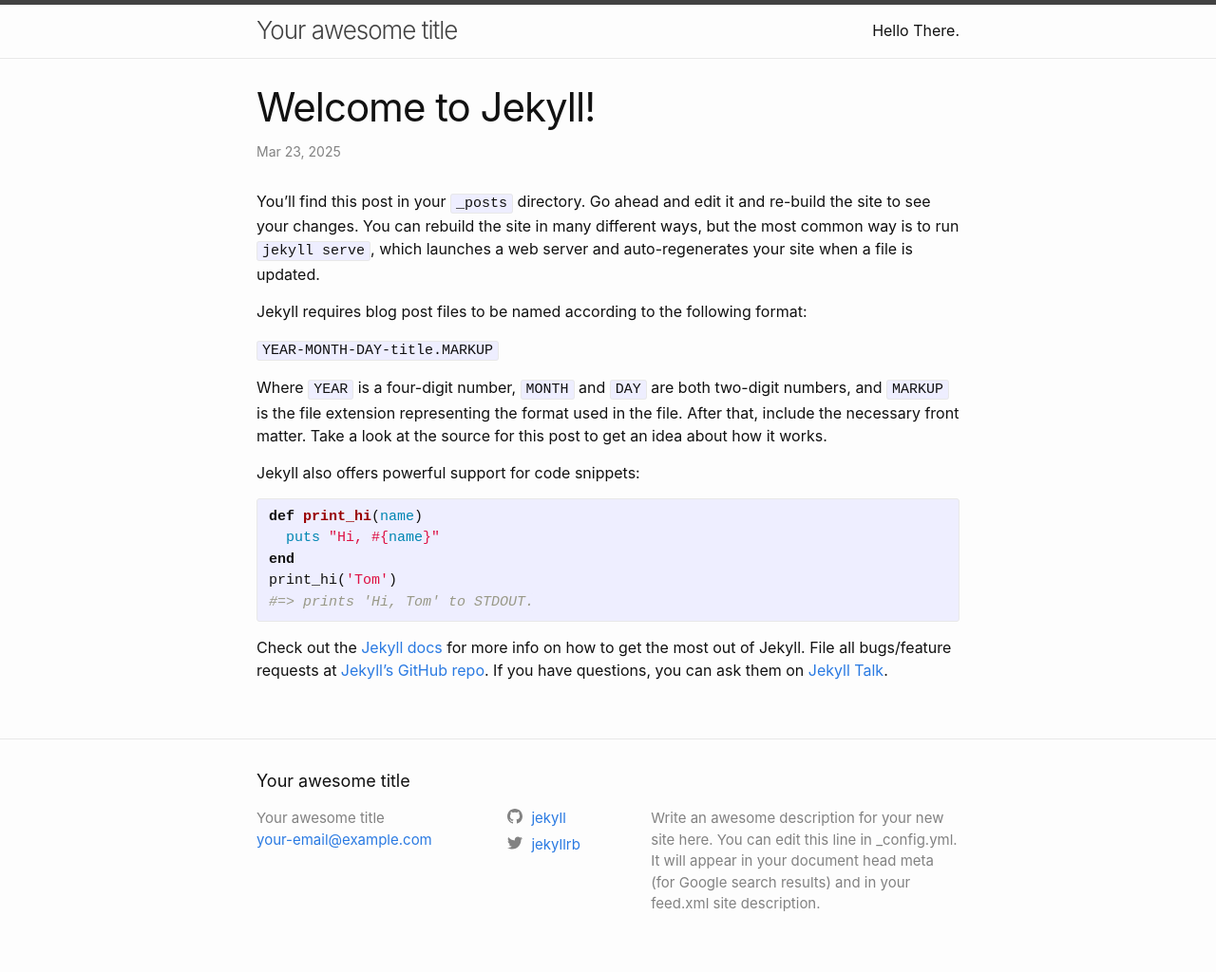
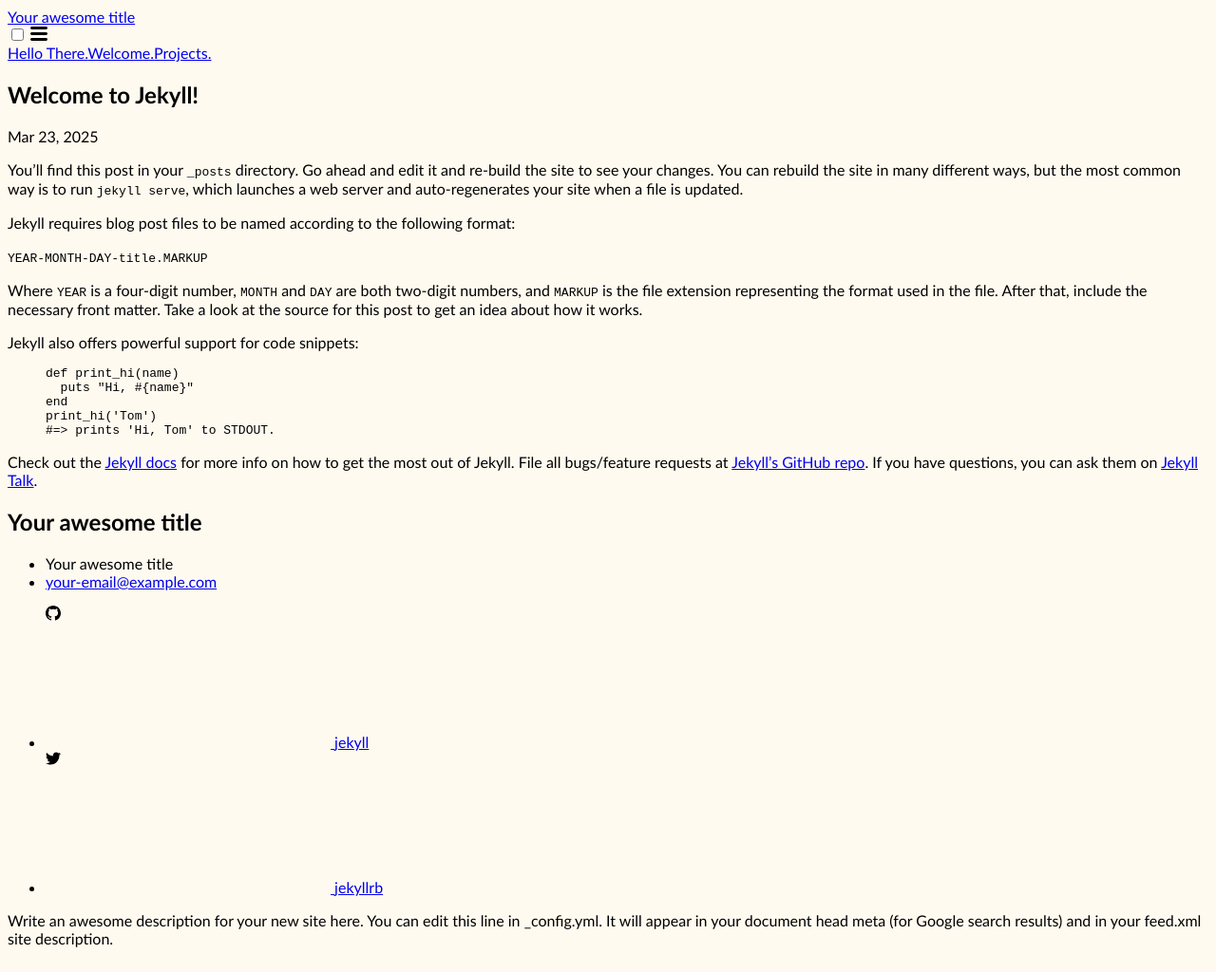
Before and after one commit to yolanda-tan/yolanda-tan.github.io, a Jekyll site: the page built from _posts/2025-03-23-welcome-to-jekyll.markdown, in a window 1280 px wide. Shown: the whole page at 95% size. Built offline with Jekyll 4.4.1, drawn with Linux system fonts in a browser that asks for light colours.

Commit message:
Added projects page and modified CSS

```diff
--- a/_sass/minima.scss
+++ /dev/null
@@ -1,51 +0,0 @@
-@charset "utf-8";
-
-// Define defaults for each variable.
-
-$base-font-family: -apple-system, BlinkMacSystemFont, "Segoe UI", Roboto, Helvetica, Arial, sans-serif, "Apple Color Emoji", "Segoe UI Emoji", "Segoe UI Symbol" !default;
-$base-font-size:   16px !default;
-$base-font-weight: 400 !default;
-$small-font-size:  $base-font-size * 0.875 !default;
-$base-line-height: 1.5 !default;
-
-$spacing-unit:     30px !default;
-
-$text-color:       #111 !default;
-$background-color: #fdfdfd !default;
-$brand-color:      #2a7ae2 !default;
-
-$grey-color:       #828282 !default;
-$grey-color-light: lighten($grey-color, 40%) !default;
-$grey-color-dark:  darken($grey-color, 25%) !default;
-
-$table-text-align: left !default;
-
-// Width of the content area
-$content-width:    800px !default;
-
-$on-palm:          600px !default;
-$on-laptop:        800px !default;
-
-// Use media queries like this:
-// @include media-query($on-palm) {
-//   .wrapper {
-//     padding-right: $spacing-unit / 2;
-//     padding-left: $spacing-unit / 2;
-//   }
-// }
-@mixin media-query($device) {
-  @media screen and (max-width: $device) {
-    @content;
-  }
-}
-
-@mixin relative-font-size($ratio) {
-  font-size: $base-font-size * $ratio;
-}
-
-// Import partials.
-@import
-  "minima/base",
-  "minima/layout",
-  "minima/syntax-highlighting"
-;
--- a/_sass/minima/_base.scss
+++ /dev/null
@@ -1,254 +0,0 @@
-/**
- * Reset some basic elements
- */
-body, h1, h2, h3, h4, h5, h6,
-p, blockquote, pre, hr,
-dl, dd, ol, ul, figure {
-  margin: 0;
-  padding: 0;
-}
-
-
-
-/**
- * Basic styling
- */
-body {
-  font: $base-font-weight #{$base-font-size}/#{$base-line-height} $base-font-family;
-  color: $text-color;
-  background-color: $background-color;
-  -webkit-text-size-adjust: 100%;
-  -webkit-font-feature-settings: "kern" 1;
-     -moz-font-feature-settings: "kern" 1;
-       -o-font-feature-settings: "kern" 1;
-          font-feature-settings: "kern" 1;
-  font-kerning: normal;
-  display: flex;
-  min-height: 100vh;
-  flex-direction: column;
-}
-
-
-
-/**
- * Set `margin-bottom` to maintain vertical rhythm
- */
-h1, h2, h3, h4, h5, h6,
-p, blockquote, pre,
-ul, ol, dl, figure,
-%vertical-rhythm {
-  margin-bottom: $spacing-unit * 0.5;
-}
-
-
-
-/**
- * `main` element
- */
-main {
-  display: block; /* Default value of `display` of `main` element is 'inline' in IE 11. */
-}
-
-
-
-/**
- * Images
- */
-img {
-  max-width: 100%;
-  vertical-align: middle;
-}
-
-
-
-/**
- * Figures
- */
-figure > img {
-  display: block;
-}
-
-figcaption {
-  font-size: $small-font-size;
-}
-
-
-
-/**
- * Lists
- */
-ul, ol {
-  margin-left: $spacing-unit;
-}
-
-li {
-  > ul,
-  > ol {
-    margin-bottom: 0;
-  }
-}
-
-
-
-/**
- * Headings
- */
-h1, h2, h3, h4, h5, h6 {
-  font-weight: $base-font-weight;
-}
-
-
-
-/**
- * Links
- */
-a {
-  color: $brand-color;
-  text-decoration: none;
-
-  &:visited {
-    color: darken($brand-color, 15%);
-  }
-
-  &:hover {
-    color: $text-color;
-    text-decoration: underline;
-  }
-
-  .social-media-list &:hover {
-    text-decoration: none;
-
-    .username {
-      text-decoration: underline;
-    }
-  }
-}
-
-
-/**
- * Blockquotes
- */
-blockquote {
-  color: $grey-color;
-  border-left: 4px solid $grey-color-light;
-  padding-left: $spacing-unit * 0.5;
-  @include relative-font-size(1.125);
-  letter-spacing: -1px;
-  font-style: italic;
-
-  > :last-child {
-    margin-bottom: 0;
-  }
-}
-
-
-
-/**
- * Code formatting
- */
-pre,
-code {
-  @include relative-font-size(0.9375);
-  border: 1px solid $grey-color-light;
-  border-radius: 3px;
-  background-color: #eef;
-}
-
-code {
-  padding: 1px 5px;
-}
-
-pre {
-  padding: 8px 12px;
-  overflow-x: auto;
-
-  > code {
-    border: 0;
-    padding-right: 0;
-    padding-left: 0;
-  }
-}
-
-
-
-/**
- * Wrapper
- */
-.wrapper {
-  max-width: -webkit-calc(#{$content-width} - (#{$spacing-unit} * 2));
-  max-width:         calc(#{$content-width} - (#{$spacing-unit} * 2));
-  margin-right: auto;
-  margin-left: auto;
-  padding-right: $spacing-unit;
-  padding-left: $spacing-unit;
-  @extend %clearfix;
-
-  @include media-query($on-laptop) {
-    max-width: -webkit-calc(#{$content-width} - (#{$spacing-unit}));
-    max-width:         calc(#{$content-width} - (#{$spacing-unit}));
-    padding-right: $spacing-unit * 0.5;
-    padding-left: $spacing-unit * 0.5;
-  }
-}
-
-
-
-/**
- * Clearfix
- */
-%clearfix:after {
-  content: "";
-  display: table;
-  clear: both;
-}
-
-
-
-/**
- * Icons
- */
-
-.svg-icon {
-    width: 16px;
-    height: 16px;
-    display: inline-block;
-    fill: #{$grey-color};
-    padding-right: 5px;
-    vertical-align: text-top;
-}
-
-.social-media-list {
-  li + li {
-    padding-top: 5px;
-  }
-}
-
-
-
-/**
- * Tables
- */
-table {
-  margin-bottom: $spacing-unit;
-  width: 100%;
-  text-align: $table-text-align;
-  color: lighten($text-color, 18%);
-  border-collapse: collapse;
-  border: 1px solid $grey-color-light;
-  tr {
-    &:nth-child(even) {
-      background-color: lighten($grey-color-light, 6%);
-    }
-  }
-  th, td {
-    padding: ($spacing-unit * 0.3333333333) ($spacing-unit * 0.5);
-  }
-  th {
-    background-color: lighten($grey-color-light, 3%);
-    border: 1px solid darken($grey-color-light, 4%);
-    border-bottom-color: darken($grey-color-light, 12%);
-  }
-  td {
-    border: 1px solid $grey-color-light;
-  }
-}
--- a/_sass/minima/_layout.scss
+++ /dev/null
@@ -1,255 +0,0 @@
-/**
- * Site header
- */
-.site-header {
-  border-top: 5px solid $grey-color-dark;
-  border-bottom: 1px solid $grey-color-light;
-  min-height: $spacing-unit * 1.865;
-
-  // Positioning context for the mobile navigation icon
-  position: relative;
-}
-
-.site-title {
-  @include relative-font-size(1.625);
-  font-weight: 300;
-  line-height: $base-line-height * $base-font-size * 2.25;
-  letter-spacing: -1px;
-  margin-bottom: 0;
-  float: left;
-
-  &,
-  &:visited {
-    color: $grey-color-dark;
-  }
-}
-
-.site-nav {
-  float: right;
-  line-height: $base-line-height * $base-font-size * 2.25;
-
-  .nav-trigger {
-      display: none;
-  }
-
-  .menu-icon {
-    display: none;
-  }
-
-  .page-link {
-    color: $text-color;
-    line-height: $base-line-height;
-
-    // Gaps between nav items, but not on the last one
-    &:not(:last-child) {
-      margin-right: 20px;
-    }
-  }
-
-  @include media-query($on-palm) {
-    position: absolute;
-    top: 9px;
-    right: $spacing-unit * 0.5;
-    background-color: $background-color;
-    border: 1px solid $grey-color-light;
-    border-radius: 5px;
-    text-align: right;
-
-    label[for="nav-trigger"] {
-      display: block;
-      float: right;
-      width: 36px;
-      height: 36px;
-      z-index: 2;
-      cursor: pointer;
-    }
-
-    .menu-icon {
-      display: block;
-      float: right;
-      width: 36px;
-      height: 26px;
-      line-height: 0;
-      padding-top: 10px;
-      text-align: center;
-
-      > svg {
-        fill: $grey-color-dark;
-      }
-    }
-
-    input ~ .trigger {
-      clear: both;
-      display: none;
-    }
-
-    input:checked ~ .trigger {
-      display: block;
-      padding-bottom: 5px;
-    }
-
-    .page-link {
-      display: block;
-      margin-left: 20px;
-      padding: 5px 10px;
-
-      &:not(:last-child) {
-        margin-right: 0;
-      }
-    }
-  }
-}
-
-
-
-/**
- * Site footer
- */
-.site-footer {
-  border-top: 1px solid $grey-color-light;
-  padding: $spacing-unit 0;
-}
-
-.footer-heading {
-  @include relative-font-size(1.125);
-  margin-bottom: $spacing-unit * 0.5;
-}
-
-.contact-list,
-.social-media-list {
-  list-style: none;
-  margin-left: 0;
-}
-
-.footer-col-wrapper {
-  @include relative-font-size(0.9375);
-  color: $grey-color;
-  margin-left: -$spacing-unit * 0.5;
-  @extend %clearfix;
-}
-
-.footer-col {
-  float: left;
-  margin-bottom: $spacing-unit * 0.5;
-  padding-left: $spacing-unit * 0.5;
-}
-
-.footer-col-1 {
-  width: -webkit-calc(35% - (#{$spacing-unit} / 2));
-  width:         calc(35% - (#{$spacing-unit} / 2));
-}
-
-.footer-col-2 {
-  width: -webkit-calc(20% - (#{$spacing-unit} / 2));
-  width:         calc(20% - (#{$spacing-unit} / 2));
-}
-
-.footer-col-3 {
-  width: -webkit-calc(45% - (#{$spacing-unit} / 2));
-  width:         calc(45% - (#{$spacing-unit} / 2));
-}
-
-@include media-query($on-laptop) {
-  .footer-col-1,
-  .footer-col-2 {
-    width: -webkit-calc(50% - (#{$spacing-unit} / 2));
-    width:         calc(50% - (#{$spacing-unit} / 2));
-  }
-
-  .footer-col-3 {
-    width: -webkit-calc(100% - (#{$spacing-unit} / 2));
-    width:         calc(100% - (#{$spacing-unit} / 2));
-  }
-}
-
-@include media-query($on-palm) {
-  .footer-col {
-    float: none;
-    width: -webkit-calc(100% - (#{$spacing-unit} / 2));
-    width:         calc(100% - (#{$spacing-unit} / 2));
-  }
-}
-
-
-
-/**
- * Page content
- */
-.page-content {
-  padding: $spacing-unit 0;
-  flex: 1;
-}
-
-.page-heading {
-  @include relative-font-size(2);
-}
-
-.post-list-heading {
-  @include relative-font-size(1.75);
-}
-
-.post-list {
-  margin-left: 0;
-  list-style: none;
-
-  > li {
-    margin-bottom: $spacing-unit;
-  }
-}
-
-.post-meta {
-  font-size: $small-font-size;
-  color: $grey-color;
-}
-
-.post-link {
-  display: block;
-  @include relative-font-size(1.5);
-}
-
-
-
-/**
- * Posts
- */
-.post-header {
-  margin-bottom: $spacing-unit;
-}
-
-.post-title {
-  @include relative-font-size(2.625);
-  letter-spacing: -1px;
-  line-height: 1;
-
-  @include media-query($on-laptop) {
-    @include relative-font-size(2.25);
-  }
-}
-
-.post-content {
-  margin-bottom: $spacing-unit;
-
-  h2 {
-    @include relative-font-size(2);
-
-    @include media-query($on-laptop) {
-      @include relative-font-size(1.75);
-    }
-  }
-
-  h3 {
-    @include relative-font-size(1.625);
-
-    @include media-query($on-laptop) {
-      @include relative-font-size(1.375);
-    }
-  }
-
-  h4 {
-    @include relative-font-size(1.25);
-
-    @include media-query($on-laptop) {
-      @include relative-font-size(1.125);
-    }
-  }
-}
--- a/_sass/minima/_syntax-highlighting.scss
+++ /dev/null
@@ -1,71 +0,0 @@
-/**
- * Syntax highlighting styles
- */
-.highlight {
-  background: #fff;
-  @extend %vertical-rhythm;
-
-  .highlighter-rouge & {
-    background: #eef;
-  }
-
-  .c     { color: #998; font-style: italic } // Comment
-  .err   { color: #a61717; background-color: #e3d2d2 } // Error
-  .k     { font-weight: bold } // Keyword
-  .o     { font-weight: bold } // Operator
-  .cm    { color: #998; font-style: italic } // Comment.Multiline
-  .cp    { color: #999; font-weight: bold } // Comment.Preproc
-  .c1    { color: #998; font-style: italic } // Comment.Single
-  .cs    { color: #999; font-weight: bold; font-style: italic } // Comment.Special
-  .gd    { color: #000; background-color: #fdd } // Generic.Deleted
-  .gd .x { color: #000; background-color: #faa } // Generic.Deleted.Specific
-  .ge    { font-style: italic } // Generic.Emph
-  .gr    { color: #a00 } // Generic.Error
-  .gh    { color: #999 } // Generic.Heading
-  .gi    { color: #000; background-color: #dfd } // Generic.Inserted
-  .gi .x { color: #000; background-color: #afa } // Generic.Inserted.Specific
-  .go    { color: #888 } // Generic.Output
-  .gp    { color: #555 } // Generic.Prompt
-  .gs    { font-weight: bold } // Generic.Strong
-  .gu    { color: #aaa } // Generic.Subheading
-  .gt    { color: #a00 } // Generic.Traceback
-  .kc    { font-weight: bold } // Keyword.Constant
-  .kd    { font-weight: bold } // Keyword.Declaration
-  .kp    { font-weight: bold } // Keyword.Pseudo
-  .kr    { font-weight: bold } // Keyword.Reserved
-  .kt    { color: #458; font-weight: bold } // Keyword.Type
-  .m     { color: #099 } // Literal.Number
-  .s     { color: #d14 } // Literal.String
-  .na    { color: #008080 } // Name.Attribute
-  .nb    { color: #0086B3 } // Name.Builtin
-  .nc    { color: #458; font-weight: bold } // Name.Class
-  .no    { color: #008080 } // Name.Constant
-  .ni    { color: #800080 } // Name.Entity
-  .ne    { color: #900; font-weight: bold } // Name.Exception
-  .nf    { color: #900; font-weight: bold } // Name.Function
-  .nn    { color: #555 } // Name.Namespace
-  .nt    { color: #000080 } // Name.Tag
-  .nv    { color: #008080 } // Name.Variable
-  .ow    { font-weight: bold } // Operator.Word
-  .w     { color: #bbb } // Text.Whitespace
-  .mf    { color: #099 } // Literal.Number.Float
-  .mh    { color: #099 } // Literal.Number.Hex
-  .mi    { color: #099 } // Literal.Number.Integer
-  .mo    { color: #099 } // Literal.Number.Oct
-  .sb    { color: #d14 } // Literal.String.Backtick
-  .sc    { color: #d14 } // Literal.String.Char
-  .sd    { color: #d14 } // Literal.String.Doc
-  .s2    { color: #d14 } // Literal.String.Double
-  .se    { color: #d14 } // Literal.String.Escape
-  .sh    { color: #d14 } // Literal.String.Heredoc
-  .si    { color: #d14 } // Literal.String.Interpol
-  .sx    { color: #d14 } // Literal.String.Other
-  .sr    { color: #009926 } // Literal.String.Regex
-  .s1    { color: #d14 } // Literal.String.Single
-  .ss    { color: #990073 } // Literal.String.Symbol
-  .bp    { color: #999 } // Name.Builtin.Pseudo
-  .vc    { color: #008080 } // Name.Variable.Class
-  .vg    { color: #008080 } // Name.Variable.Global
-  .vi    { color: #008080 } // Name.Variable.Instance
-  .il    { color: #099 } // Literal.Number.Integer.Long
-}
--- a/about.markdown
+++ b/about.markdown
@@ -12,7 +14,7 @@
 <h2>A big part of my life</h2>
 <h3>is skating. Lorem ipsum dolor sit amet, consectetur adipiscing elit, sed do eiusmod tempor incididunt ut labore et dolore magna aliqua. Ut enim ad minim veniam, quis nostrud exercitation ullamco laboris nisi ut aliquip ex ea commodo consequat. Duis aute irure dolor in reprehenderit in voluptate velit esse cillum dolore eu fugiat nulla pariatur. Excepteur sint occaecat cupidatat non proident, sunt in culpa qui officia deserunt mollit anim id est laborum.</h3>
 
-<h2>I love to</h2>
+<h2>I love to...</h2>
 <h3>
     <ul>
     <li>hang out with my cat, Squid. He loves to play with hair ties and scream for food. Even though Squid pretends he's carefully guarding the house, I know he's actually just snoozing in the sun.</li>
--- a/assets/main.scss
+++ b/assets/main.scss
@@ -2,4 +2,11 @@
 # Only the main Sass file needs front matter (the dashes are enough)
 ---
 
-@import "minima";
+body {
+    background: #FFFAF0;
+    font-family: "Trebuchet MS";
+}
+
+h1 {
+    font-size: 24px;
+}
--- a/index.markdown
+++ b/index.markdown
@@ -3,4 +3,8 @@
 # To modify the layout, see https://jekyllrb.com/docs/themes/#overriding-theme-defaults
 
 layout: page
+title: Welcome.
+permalink: /welcome/
 ---
+
+<h1>SQUID</h1>
```
Also changed, not shown: other parts of about.markdown (+2 -0 lines), projects.markdown (added, +15 -0 lines).
